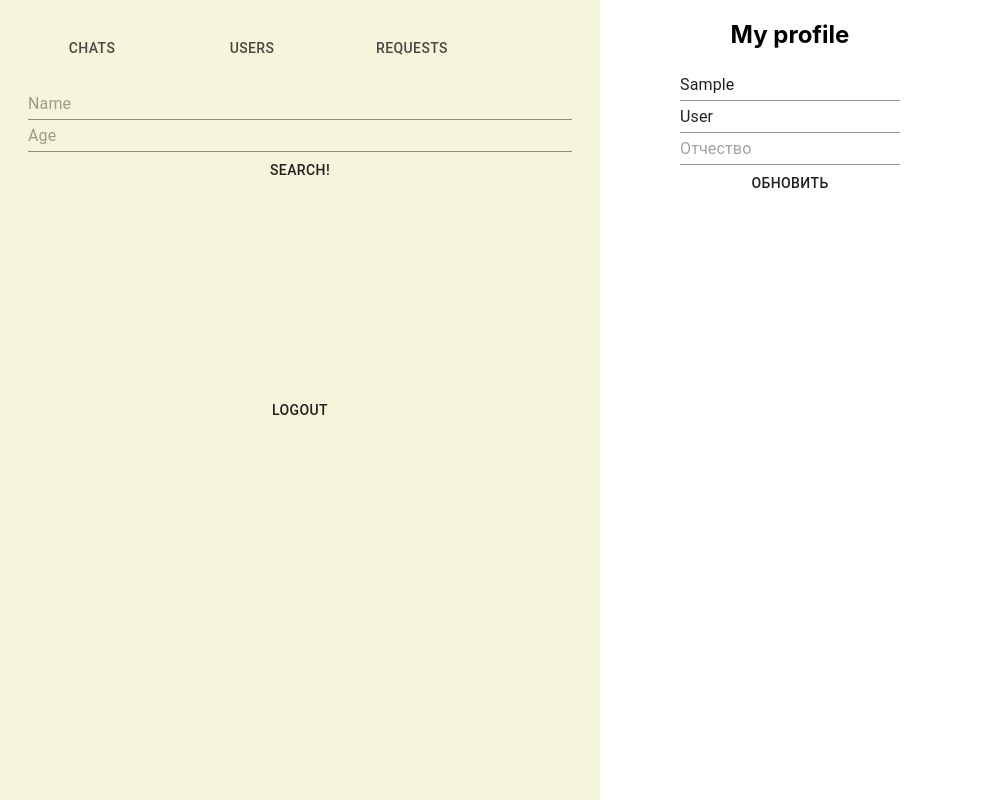
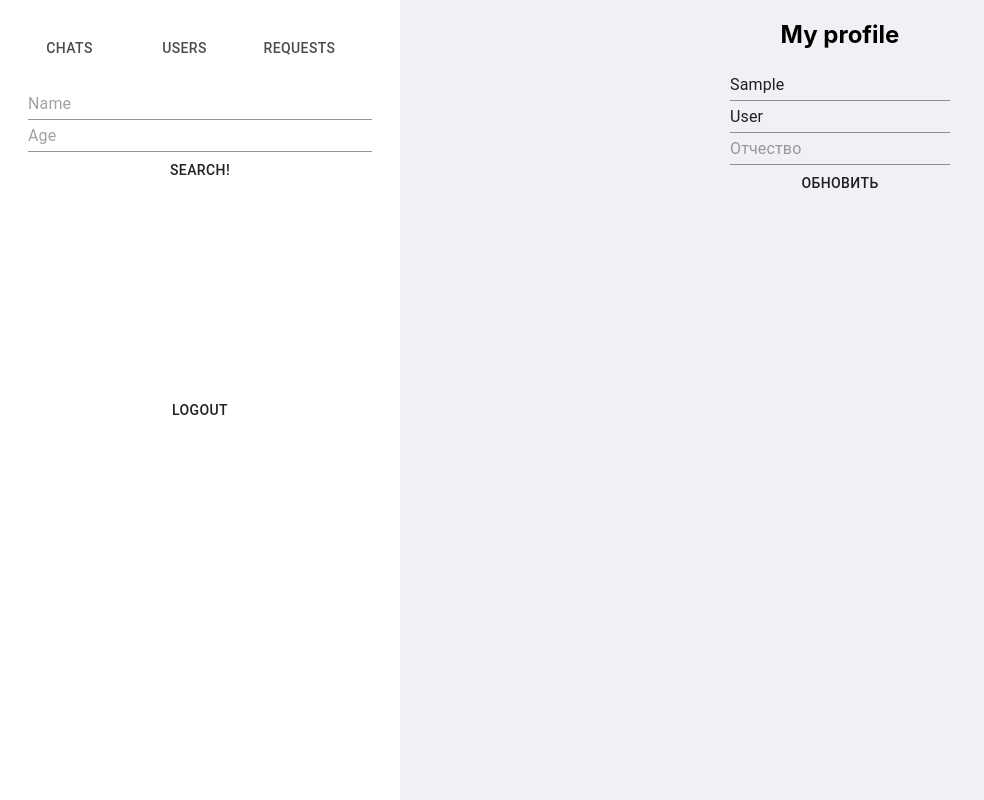
Before and after one commit to drop-db/ss-hack, a React (Create React App) app in the folder front/: page /home/profile in a window 1280 px wide. Shown: the whole page, without its empty margins (0-984 px from the left). Built offline with nearby package versions, Linux system fonts and the light colour scheme; no server answers; sample sign-in values are in the browser's storage.

Commit message:
add/personal pages

```diff
--- a/front/src/assets/style/variables.scss
+++ b/front/src/assets/style/variables.scss
@@ -23,7 +23,7 @@ $counter-red: #EF1D79;
 $grey: #aeb0bd;
 $gray: #29313F;
 $dark: #141b27;
-$background-color: #1d2430;
+$background-color: #f1f1f5;
 $font-color: #5f6c7f;
 $light-gray: #9EAEC7;
 $blue: #5169DE;
--- a/front/src/containers/Pages/HomePage/HomePage.jsx
+++ b/front/src/containers/Pages/HomePage/HomePage.jsx
@@ -1,34 +1,30 @@
 import React, {useContext} from "react";
-import { Route, Redirect } from "react-router-dom";
-
-
+import {Route, Redirect, NavLink} from "react-router-dom";
 import SideBar from "../../SideBar/SideBar";
 import styles from './home.module.scss';
 import ProfilePage from "../ProfilePage";
 import ChatPage from "../ChatPage";
 import UsersList from '../UsersList/UsersList';
-import RegistrationRequests from '../RegistrationRequests/RegistrationRequests';
-import ChildrenList from '../ChildrenList/ChildrenList';
-
 import {AuthContext} from "../../../context/AuthContext";
 import ROLES from "../../../const/roles";
 
 function HomePage() {
-    const {user, logout} = useContext(AuthContext);
+    const {user} = useContext(AuthContext);
 
     const isAdmin = user.role === ROLES.ADMIN;
-
     return (
         <React.Fragment>
             <SideBar />
             <div className={styles.mainContainer}>
-                <Route exact path="/home/profile" component={ProfilePage} />
+                <Route path="/home/profile" component={ProfilePage} />
                 <Route exact path="/home/chats" component={ChatPage} />
+                <Route path= '/home/users' component={UsersList} />
                 {isAdmin && (
                     <React.Fragment>
-                        <Route exact path={[ "/home/requests", '/home/users' ]} component={UsersList} />
+                        <Route path={[ '/home/requests', '/home/users']} component={UsersList} />
                     </React.Fragment>
                 )}
+
                 <Redirect to='/home/profile'/>
             </div>
         </React.Fragment>
--- a/front/src/containers/Pages/HomePage/home.module.scss
+++ b/front/src/containers/Pages/HomePage/home.module.scss
@@ -1,8 +1,10 @@
+@import '../../../assets/style/variables';
 
 .mainContainer {
+  background-color: $background-color;
   position: fixed;
-  left: 300px;
+  left: 400px;
   top: 0;
   height: 100vh;
-  width: calc(100vw - 300px);
+  width: calc(100vw - 400px);
 }
--- a/front/src/containers/Pages/ProfilePage.jsx
+++ b/front/src/containers/Pages/ProfilePage.jsx
@@ -1,4 +1,5 @@
 import React, {useContext, useState} from 'react';
+import {NavLink} from "react-router-dom"
 import {AuthContext} from "../../context/AuthContext";
 import Form from "../../components/common/Form/Form";
 import TextField from "../../components/common/TextField/TextField";
--- a/front/src/containers/Pages/UsersList/UsersList.jsx
+++ b/front/src/containers/Pages/UsersList/UsersList.jsx
@@ -1,31 +1,29 @@
 import React, {useContext, useEffect} from "react";
-import { withRouter } from "react-router"
+import { withRouter } from "react-router";
 
 import ListComponents from '../../../components/common/List/List';
 import {ContentContext} from "../../../context/ContentContext";
 import ROLES from "../../../const/roles";
 
 import styles from './UsersList.modules.scss';
+import {NavLink} from "react-router-dom";
 
 const {List, ListItem} = ListComponents;
 
 function UsersList(props) {
     const {getAllUsers, users} = useContext(ContentContext);
-
     useEffect(() => {
         getAllUsers();
     }, []);
-
     let roles = [];
     const path = props.location.pathname;
-    if (path === '/home/requests') {
+    const targetUserId = path.match(/\/home\/users\/(.*)/);
+    if (targetUserId) {
+        return <UserPage users={users} userId={targetUserId[1]}/>
+    } else if (path === '/home/requests') {
         roles = [ ROLES.MENTOR, ROLES.CURATOR, ROLES.PSYCHOLOGIST ];
-    } else if (path === '/home/mentors') {
-        roles = [ ROLES.CONFIRMED_MENTOR ];
-    } else if (path === '/home/psyhologists') {
-        roles = [ ROLES.CONFIRMED_PSYCHOLOGIST ];
-    } else if (path === '/home/curators') {
-        roles = [ ROLES.CONFIRMED_CURATOR ];
+    } else if (path === '/home/users') {
+        roles = [ ROLES.CONFIRMED_MENTOR, ROLES.CONFIRMED_PSYCHOLOGIST, ROLES.CONFIRMED_CURATOR, ROLES.ADMIN];
     }
 
     const renderedList = renderList(users, roles);
@@ -34,6 +32,9 @@ function UsersList(props) {
         className={styles.listContainer}
         component="div"
     >
+
+        <NavLink  to={'/home/users/2'}>user2</NavLink>
+        <NavLink  to={'/home/users/3'}>user3</NavLink>
         {renderedList}
     </List>
 }
@@ -42,11 +43,22 @@ function renderList(users, rolesToRender) {
     return users.map(user => {
         if (!rolesToRender.some((role) => role === user.role)) return null;
         return (
-            <ListItem key={`${user.firstName}`}>
-                {user.firstName + ' ' + user.role}
-            </ListItem>
+            <>
+                <ListItem key={`${user.firstName}`}>
+                    <NavLink to={`/home/users/${user.id}`}>{user.firstName + ' ' + user.role}</NavLink>
+                </ListItem>
+            </>
         )
     })
 }
 
+const UserPage = ({userId, users}) => {
+    const user = users.filter(target => target.id === userId)[0];
+    return <div>
+        <h2>{`User #${userId} page`}</h2>
+        <p>Name: {user.firstName}</p>
+        <p>Last Name : {user.lastName}</p>
+    </div>;
+};
+
 export default withRouter(UsersList);
--- a/front/src/containers/SideBar/SideBar.jsx
+++ b/front/src/containers/SideBar/SideBar.jsx
@@ -3,6 +3,7 @@ import {withRouter} from 'react-router';
 import classnames from 'classnames';
 import {AuthContext} from "../../context/AuthContext";
 import styles from './SideBar.module.scss';
+
 import TABS from '../../components/common/Tab/Tab';
 import ROLES from '../../const/roles';
 import ChatsSideBar from "./ChatsSideBar";
@@ -11,23 +12,28 @@ import Button from "../../components/common/Button/Button";
 
 const { Tab, Tabs } = TABS;
 
+const widthStyle = {minWidth: '115px'};
+
+
 function SideBar(props) {
     const {user, logout} = useContext(AuthContext);
     const isAdmin = user.role === ROLES.ADMIN;
+    const [value, setValue] = useState(0);
     const handleChange = (event, newValue) => {
+        event.preventDefault();
+        setValue(newValue);
         props.history.push(newValue);
     };
     const currentPath = props.history.location.pathname;
     const menuContent = currentPath === '/home/chats'
         ? <ChatsSideBar/>
         : <FiltersSideBar/>;
-
     return (
         <div className={classnames(styles.sideBar)}>
-            <Tabs value={props.history.location.pathname === '/home' ? '/home/chats' : props.history.location.pathname} onChange={handleChange}>
-                <Tab classes={styles.tab} index={0} value={'/home/chats'} label={'Chats'}/>
-                <Tab classes={styles.tab} index={1} value={'/home/users'} label={'Users'}/>
-                <Tab classes={styles.tab} index={2} value={'/home/requests'} label={'Requests'}/>
+            <Tabs value={value} onChange={handleChange}>
+                <Tab style={widthStyle} index={0} value={'/home/chats'} label={'Chats'} />
+                <Tab style={widthStyle} index={1} value={'/home/users'} label={'Users'}/>
+                <Tab style={widthStyle} index={2} value={'/home/requests'} label={'Requests'}/>
             </Tabs>
             <div className={styles.sideContent}>
                 {menuContent}
--- a/front/src/containers/SideBar/SideBar.module.scss
+++ b/front/src/containers/SideBar/SideBar.module.scss
@@ -3,21 +3,23 @@
   position: fixed;
   top: 0;
   left: 0;
-  width: 600px;
+  width: 400px;
   height: 100vh;
-
+  &>:first-child{
+      button {
+        max-width: 115px !important;
+      }
+  }
   padding: 1.5rem .75rem;
-
-  background: beige;
   &.hidden{
     width: 0;
   }
   .tab{
-    width: 50px;
+    width: 115px;
   }
 
   .sideContent{
-    width:100%;
+    width: 100%;
     min-height: 20rem;
   }
 }
--- a/front/src/routers/ChildRoutes.jsx
+++ b/front/src/routers/ChildRoutes.jsx
@@ -6,6 +6,7 @@ import HomePage from '../containers/Pages/HomePage/HomePage';
 export default function BaseUserRoutes() {
     return [
         <Route path="/home" component={HomePage} />,
+
         <Redirect to="/home" />
     ];
 }
```
Also changed, not shown: front/src/containers/Pages/UserPage.jsx (added, +11 -0 lines), 1 other file (tests, documents, lock files or other folders).
